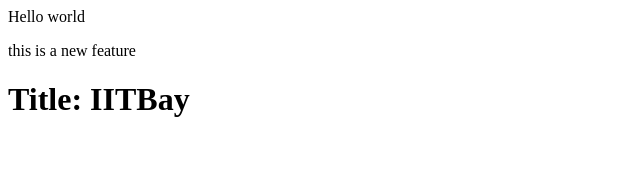
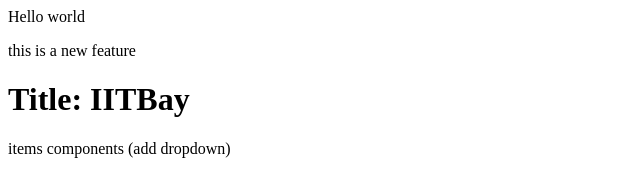
Before and after one commit to vineeth-babu/cs699Project, a plain HTML site: page index.html in a window 1280 px wide. Shown: the whole page, without its empty margins (0-640 px from the left). Drawn offline with Linux system fonts and the light colour scheme.

Commit message:
added components in index.html with dropdown

```diff
--- a/index.html
+++ b/index.html
@@ -1,3 +1,4 @@
 <p>Hello world</p>
 <p>this is a new feature</p>
 <h1>Title: IITBay</h1>
+<p>items components (add dropdown)</p>
```
